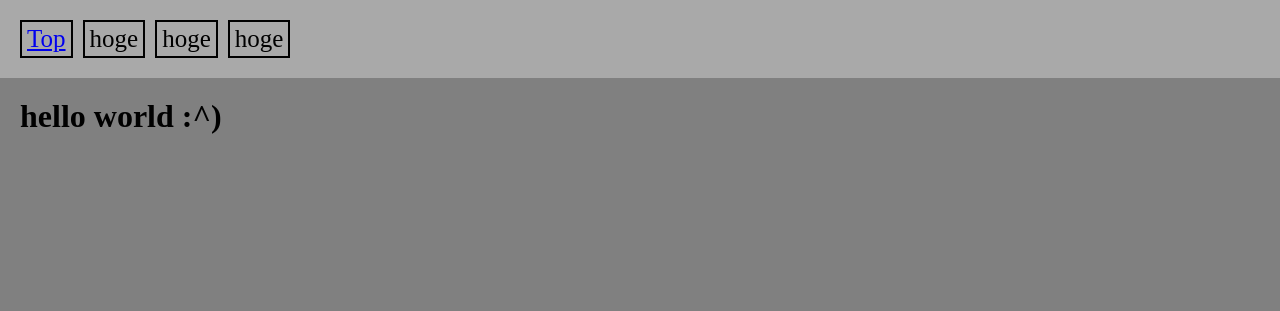
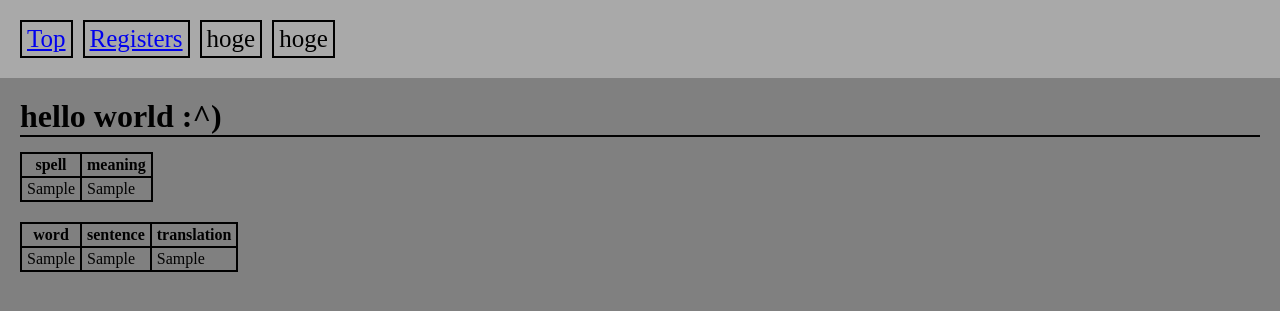
Before and after one commit to Lootmann/djan_new_go, a Django app: page / in a window 1280 px wide. Shown: the top 311 px of the page. Run offline with Django 4.2, Linux system fonts and the light colour scheme; tables that the repository leaves empty hold one stand-in row (values such as "Sample post").

Commit message:
static, templates: base, header, layout

```diff
--- /dev/null
+++ b/static/components/layout.css
@@ -0,0 +1,4 @@
+h1 {
+  border-bottom: 2px solid black;
+  margin-bottom: 15px;
+}
--- /dev/null
+++ b/static/components/table.css
@@ -0,0 +1,11 @@
+table {
+  border-collapse: collapse;
+  margin-bottom: 20px;
+}
+
+table tr,
+table th,
+table td {
+  padding: 2px 5px;
+  border: 2px solid black;
+}
--- /dev/null
+++ b/static/top/index.css
@@ -0,0 +1 @@
+/* .main { } */
--- a/templates/base.html
+++ b/templates/base.html
@@ -7,6 +7,7 @@
     <meta name="viewport" content="width=device-width, initial-scale=1.0" />
 
     <link rel="stylesheet" href="{% static 'base.css' %}">
+    <link rel="stylesheet" href="{% static 'components/layout.css' %}">
     {% block extracss %}{% endblock extracss %}
 
     <title>{% block title %}{% endblock title %}</title>
--- a/templates/components/header.html
+++ b/templates/components/header.html
@@ -7,7 +7,7 @@
 <header>
   <ul>
     <li><a href="{% url 'top:index' %}">Top</a></li>
-    <li>hoge</li>
+    <li><a href="{% url 'registers:index' %}">Registers</a></li>
     <li>hoge</li>
     <li>hoge</li>
   </ul>
--- a/templates/top/index.html
+++ b/templates/top/index.html
@@ -1,9 +1,55 @@
 {% extends 'base.html' %}
+{% load static %}
+
+{% block extracss %}
+<link rel="stylesheet" href="{% static 'top/index.css' %}">
+<link rel="stylesheet" href="{% static 'components/table.css' %}">
+{% endblock extracss%}
 
 {% block title %}
 top/index.html
 {% endblock title %}
 
 {% block main %}
-<h1>hello world :^)</h1>
+<div class="main">
+  <h1>hello world :^)</h1>
+
+  <table>
+    <thead>
+      <tr>
+        <th>spell</th>
+        <th>meaning</th>
+      </tr>
+    </thead>
+
+    <tbody>
+      {% for word in words %}
+        <tr>
+          <td>{{ word.spell }}</td>
+          <td>{{ word.meaning }}</td>
+        </tr>
+      {% endfor %}
+    </tbody>
+  </table>
+
+  <table>
+    <thead>
+      <tr>
+        <th>word</th>
+        <th>sentence</th>
+        <th>translation</th>
+      </tr>
+    </thead>
+
+    <tbody>
+      {% for ex in examples %}
+        <tr>
+          <td>{{ ex.word }}</td>
+          <td>{{ ex.sentence }}</td>
+          <td>{{ ex.translation }}</td>
+        </tr>
+      {% endfor %}
+    </tbody>
+  </table>
+</div>
 {% endblock main%}
```
Also changed, not shown: templates/registers/index.html (added, +18 -0 lines).
